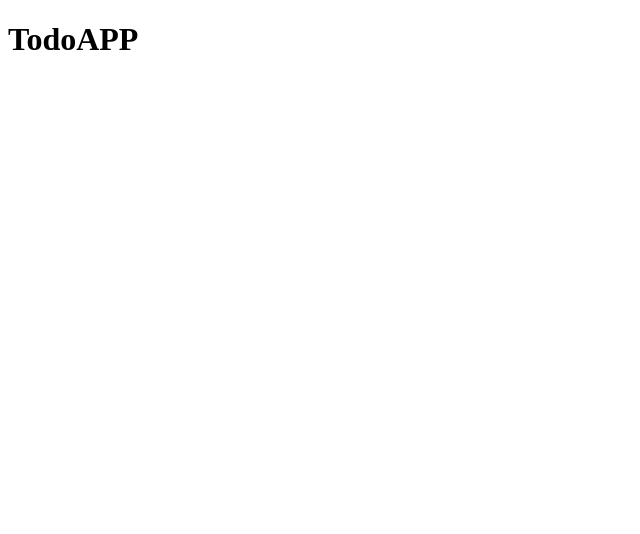
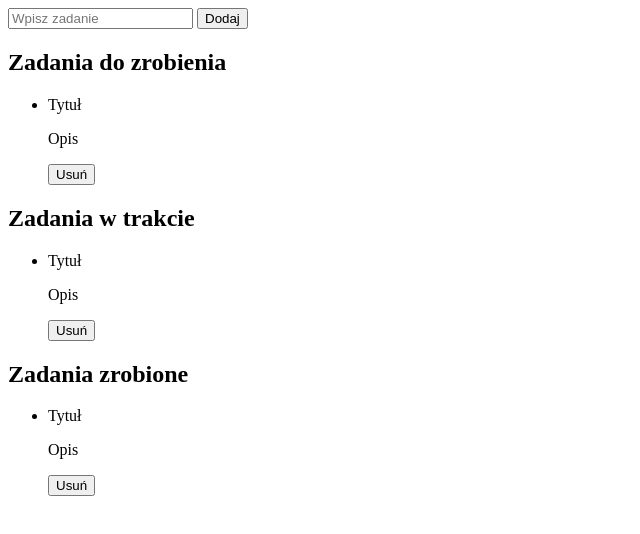
Before and after one commit to KamilFil/todo-app-js, a plain HTML site: page index.html in a window 1280 px wide. Shown: the whole page, without its empty margins (0-640 px from the left). Drawn offline with Linux system fonts and the light colour scheme.

Commit message:
Create structure HTML for task section

```diff
--- a/index.html
+++ b/index.html
@@ -9,6 +9,44 @@
 </head>
 
 <body>
-    <h1>TodoAPP</h1>
+<section class="tasks">
+    <form>
+        <label>
+            <input type="text" name="task" placeholder="Wpisz zadanie"/>
+        </label>
+        <button id="add-task" type="submit">Dodaj</button>
+    </form>
+    <div class="tasks-list"></div>
+    <div class="task-todo">
+        <h2>Zadania do zrobienia</h2>
+        <ul class="task-items">
+            <li class="task-item">
+                <p class="task-title">Tytuł</p>
+                <p class="task-desc">Opis</p>
+                <button>Usuń</button>
+            </li>
+        </ul>
+    </div>
+    <div class="task-inprogress">
+        <h2>Zadania w trakcie</h2>
+        <ul class="task-list">
+            <li class="task-item">
+                <p class="task-title">Tytuł</p>
+                <p class="task-desc">Opis</p>
+                <button>Usuń</button>
+            </li>
+        </ul>
+    </div>
+    <div class="task-inprogress">
+        <h2>Zadania zrobione</h2>
+        <ul class="task-list">
+            <li class="task-item">
+                <p class="task-title">Tytuł</p>
+                <p class="task-desc">Opis</p>
+                <button>Usuń</button>
+            </li>
+        </ul>
+    </div>
+</section>
 </body>
 </html>
```
Also changed, not shown: 1 other file.
